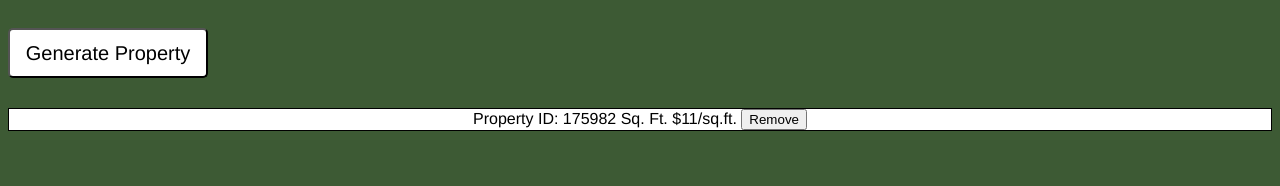
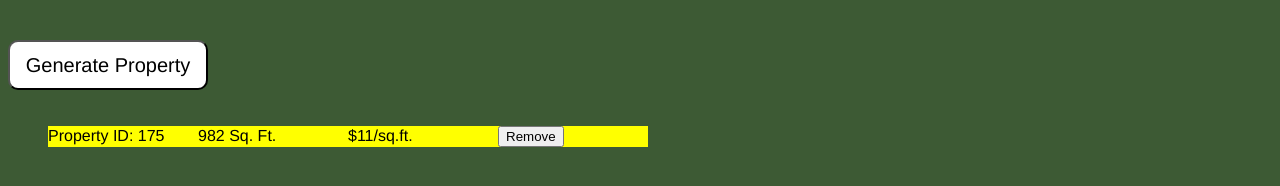
Before and after one commit to clarejacky/prime_peer_jq_02, a plain HTML site: page index.html in a window 1280 px wide. Both pictures are taken after a click on the button "Generate Property". Drawn offline with Linux system fonts and the light colour scheme.

Commit message:
reformatting

```diff
--- a/index.html
+++ b/index.html
@@ -5,15 +5,17 @@
 		<title></title>
 
 		<meta name="description" content="webpage">
-		<link href="stylesheet.css" rel="stylesheet">
 		<script src="jquery.min.js"></script>
 		<script src="script.js"></script>
+		<link href="stylesheet.css" rel="stylesheet">
 	</head>
 
 	<body>
+	<main>
 		<button id = "generate">Generate Property</button>
-		<table id = "propTable">
+		<ul id = "propTable">
 
-		</table>
+		</ul>
+	</main>
 	</body>
 </html>
--- a/script.js
+++ b/script.js
@@ -27,18 +27,23 @@ $(document).ready(function (){
 		console.log(property, property.propId, property.sqFoot);
 
 
-		var el = "<div><tr><td>Property ID: " + property.propId + "</td><td>" + property.sqFoot + " Sq. Ft. </td><td>$" + property.costPerFoot + "/sq.ft. </td><td><button class='remove'>Remove</button></td></tr></div>";
+		var el = "<div id='row'><div id='propertyId'>Property ID: " + property.propId + "</div><div id='sqft'>" + property.sqFoot + " Sq. Ft. </div><div id='pricesqft'>$" + property.costPerFoot + "/sq.ft.</div><div id='button'><button id='remove'>Remove</button></div></div>";
 
 		$("#propTable").append(el);
 		el = $("#propTable").children().last();
 		el.hide().slideDown();
+		$("#generate").prop('Click again');
 	});
 
-	$("#propTable").on("click", ".remove", function(){
+	$("#propTable").on("click", "#button", function(){
 		$(this).parent().slideUp(function(){
 			$(this).remove();
 		});
 	});
+	/*$("#generate").mouseover(function (){
+		$("generate").css("background-color", "yellow");
+
+	});*/
 });
 
 /*	function thingFadeToggle(element){
--- a/stylesheet.css
+++ b/stylesheet.css
@@ -1,30 +1,41 @@
-#generate {
-	background-color: #fff;
-	width: 200px;
-	height: 50px;
-	border-radius: 5px;
-	font-family: helvetica;
-	margin: 20px auto;
-	font-size: 20px;
-
-
-}
-
 body {
 	font-family: helvetica;
 	background-color: #3d5a34;
 }
 main {
-	width: 600px;
 	margin: 20px auto 20px auto;
 }
-table {
-	display: block;
-	margin: 10px auto;
-	text-align: center;
+
+#generate {
 	background-color: #fff;
-	border: 1px solid black;
+	width: 200px;
+	height: 50px;
+	border-radius: 10px;
+	font-family: helvetica;
+	margin: 20px auto;
+	font-size: 20px;
+
 }
-#propId tr {
-	border: 1px solid black;
+#propTable {
+	width: 700px;
 }
+#propertyId {
+	display: table-cell;
+	background-color: yellow;
+	width: 150px;
+}
+#sqft {
+	display: table-cell;
+	background-color: yellow;
+	width: 150px;
+}
+#pricesqft {
+	display: table-cell;
+	background-color: yellow;
+	width: 150px;
+}
+#button {
+	display: table-cell;
+	background-color: yellow;
+	width: 150px;
+}
```
